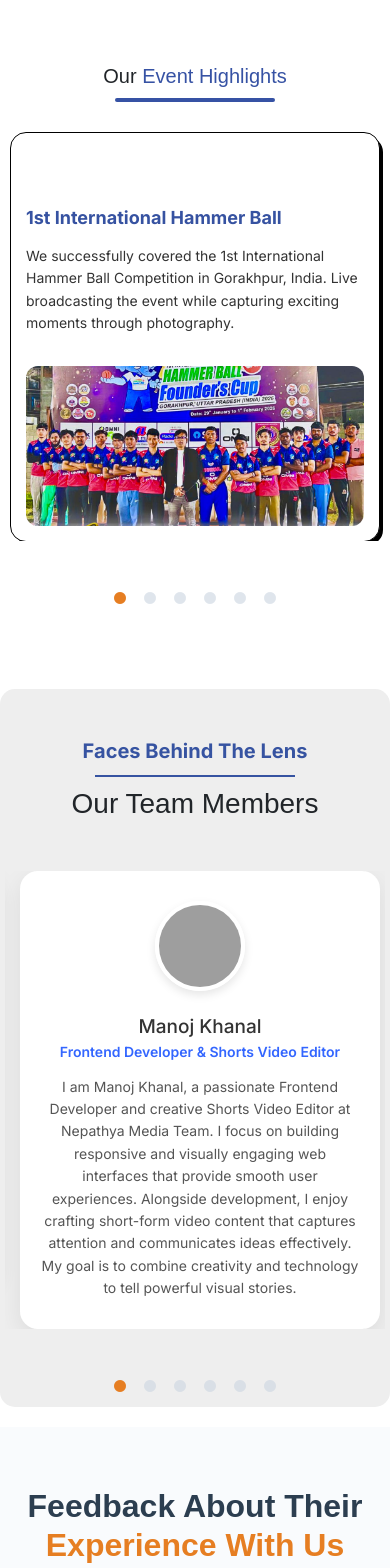
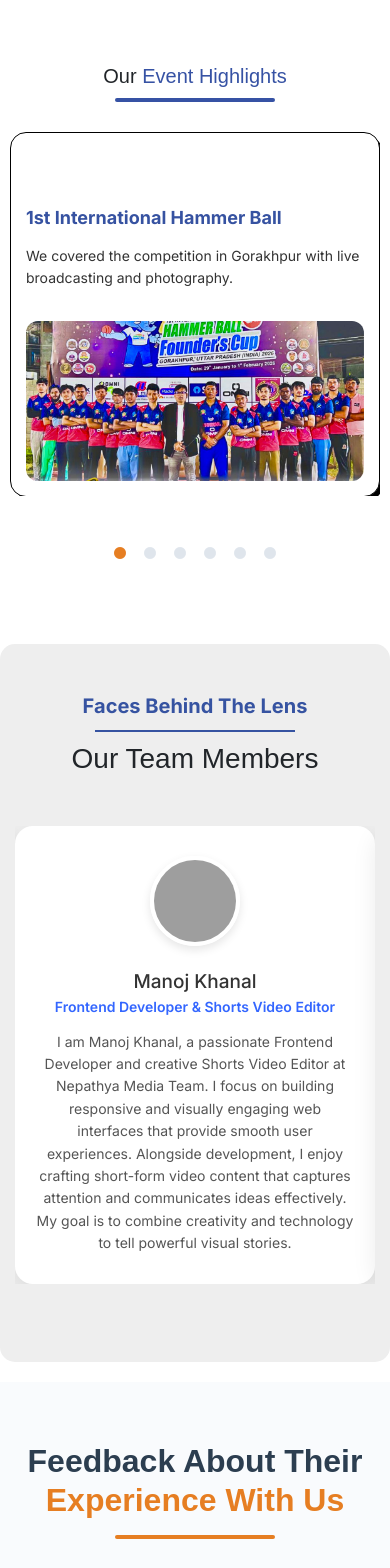
Before and after one commit to Manojxetri/NepathyaMedia, a React (Vite) app: page / in a window 390 px wide. Shown: the part 1900-3468 px from the top of the page. Built offline with nearby package versions, Linux system fonts and the light colour scheme; grey boxes are pictures that could not be loaded; some icons are missing; a web font is replaced by a local one.

Commit message:
event change

```diff
--- a/Components/EventHighlights/EventHighlights.css
+++ b/Components/EventHighlights/EventHighlights.css
@@ -1,9 +1,10 @@
-/* Section Styles */
+/* Section */
 .event-section {
   overflow: hidden;
   padding: 40px 0;
 }
 
+/* Heading */
 .eventText {
   text-align: center;
   margin-top: 60px;
@@ -25,31 +26,32 @@
   border-radius: 4px;
 }
 
-/* Container Fixes */
+/* Container */
 .event-container {
-  width: 95%; /* Increased width for better mobile utility */
+  width: 95%;
   max-width: 1200px;
   margin: auto;
   padding-bottom: 80px;
+  overflow: hidden;
 }
 
-/* React Slick Specific Overrides - Prevents Overlapping */
+/* Slick Fix */
 .slick-slider {
-  position: relative;
+  width: 100%;
 }
 
 .slick-list {
   overflow: hidden;
-  margin: 0 -10px; /* Counteracts the padding on slides */
+  margin: 0 -10px;
 }
 
 .slick-track {
   display: flex !important;
-  align-items: stretch; /* Makes all cards in a row equal height */
+  align-items: stretch;
 }
 
 .slick-slide {
-  padding: 0 10px; /* Space between cards */
+  padding: 0 10px;
   height: inherit !important;
 }
 
@@ -58,7 +60,13 @@
   display: flex;
 }
 
-/* Dots Styling */
+/* Slide Wrapper */
+.slide-wrap {
+  width: 100%;
+  box-sizing: border-box;
+}
+
+/* Dots */
 .slick-dots {
   bottom: -35px;
 }
@@ -72,8 +80,10 @@
   color: #3652a4;
 }
 
-/* Mobile Adjustments */
+/* ================= MOBILE FIX ================= */
+
 @media (max-width: 768px) {
+
   .eventText {
     font-size: 24px;
     margin-top: 40px;
@@ -86,10 +96,32 @@
 
   .event-container {
     width: 100%;
-    padding: 0 10px 60px 10px;
+    padding: 0 10px 60px;
+  }
+
+  /* 🔥 FORCE ONLY ONE CARD */
+  .slick-slide {
+    width: 100% !important;
+    padding: 0 !important;
+  }
+
+  .slick-list {
+    margin: 0 !important;
+  }
+
+  .slide-wrap {
+    width: 100% !important;
+    padding: 0;
+  }
+
+  /* Card full width */
+  .eventstyle {
+    width: 100% !important;
+    max-width: 100% !important;
   }
 }
 
+/* Small Devices */
 @media (max-width: 480px) {
   .eventText {
     font-size: 20px;
--- a/Components/EventHighlights/EventHighlights.jsx
+++ b/Components/EventHighlights/EventHighlights.jsx
@@ -3,8 +3,6 @@ import "./EventHighlights.css";
 import EventCard from "./EventCard";
 import { Icon } from "@iconify/react";
 import Slider from "react-slick";
-import "slick-carousel/slick/slick.css";
-import "slick-carousel/slick/slick-theme.css";
 
 const EventHighlights = () => {
 
@@ -15,24 +13,64 @@ const settings = {
     slidesToShow: 3,
     slidesToScroll: 1,
     arrows: false,
-  autoplay: false,
-  adaptiveHeight: true, // Add this
     responsive: [
       {
         breakpoint: 1024,
         settings: {
-        slidesToShow: 2,
+          slidesToShow: 2
         }
       },
       {
-      breakpoint: 768, // Standard mobile breakpoint
+        breakpoint: 768,
         settings: {
-        slidesToShow: 1,
-        centerMode: false, // Ensure it doesn't try to show partial side cards
+          slidesToShow: 1,   // ✅ ONLY ONE CARD
+          slidesToScroll: 1,
+          centerMode: false,
+          variableWidth: false,
+          adaptiveHeight: true
         }
       }
     ]
   };
+
+  const events = [
+    {
+      icon: <Icon icon="mdi:cricket" />,
+      heading: "1st International Hammer Ball",
+      msg: "We covered the competition in Gorakhpur with live broadcasting and photography.",
+      photo: "/images/EventPhotos/span6.jpg"
+    },
+    {
+      icon: <Icon icon="jam:backward" />,
+      heading: "Pabson Dance Competition",
+      msg: "Captured performances, energy and creativity.",
+      photo: "/images/EventPhotos/span4.png"
+    },
+    {
+      icon: <Icon icon="mdi:cricket" />,
+      heading: "Tilottama Cricket League",
+      msg: "Live streamed the full league and moments.",
+      photo: "/images/EventPhotos/span5.jpg"
+    },
+    {
+      icon: <Icon icon="solar:podcast-bold" />,
+      heading: "Our Podcast",
+      msg: "Discussion on startups and innovation.",
+      photo: "/images/EventPhotos/span.png"
+    },
+    {
+      icon: <Icon icon="cib:hackster" />,
+      heading: "Nepathon",
+      msg: "Supported innovation with media coverage.",
+      photo: "/images/EventPhotos/span2.png"
+    },
+    {
+      icon: <Icon icon="jam:calendar" />,
+      heading: "Annual Function",
+      msg: "Captured performances and celebrations.",
+      photo: "/images/EventPhotos/span3.png"
+    }
+  ];
 
   return (
     <div className="event-section">
@@ -44,53 +82,16 @@ const settings = {
       <div className="eventLine"></div>
 
       <div className="event-container">
+
         <Slider {...settings}>
+          {events.map((item, i) => (
+            <div className="slide-wrap" key={i}>
+              <EventCard {...item} />
+            </div>
+          ))}
+        </Slider>
 
-          <EventCard
-            icon={<Icon icon="mdi:cricket" width="24" />}
-            heading="1st International Hammer Ball"
-            msg="We successfully covered the 1st International Hammer Ball Competition in Gorakhpur, India. Live broadcasting the event while capturing exciting moments through photography."
-            photo="/images/EventPhotos/span6.jpg"
-          />
-
-          <EventCard
-            icon={<Icon icon="jam:backward" />}
-            heading="Pabson Dance Competition"
-            msg="We successfully managed media coverage for the Pabson Dance Competition highlighting performances, excitement and memorable moments."
-            photo="/images/EventPhotos/span4.png"
-          />
-
-          <EventCard
-            icon={<Icon icon="mdi:cricket" width="24" />}
-            heading="Tilottama Cricket League"
-            msg="Our team successfully covered the Tilottama Cricket League with full live streaming and event photography."
-            photo="/images/EventPhotos/span5.jpg"
-          />
-
-          <EventCard
-            icon={<Icon icon="solar:podcast-bold" />}
-            heading="Our Podcast"
-            msg="An engaging podcast with CTO & Founder Saroj Dahal exploring innovation, startups and leadership."
-            photo="/images/EventPhotos/span.png"
-          />
-
-          <EventCard
-            icon={<Icon icon="cib:hackster" />}
-            heading="Nepathon by Fusion Stack"
-            msg="Nepathya Media proudly supported Nepathon organized by Fusion Stack with creative coverage and promotion."
-            photo="/images/EventPhotos/span2.png"
-          />
-
-          <EventCard
-            icon={<Icon icon="jam:calendar" />}
-            heading="Nepathya Annual Function"
-            msg="Nepathya Media captured highlights of the Nepathya Annual Function showcasing performances and awards."
-            photo="/images/EventPhotos/span3.png"
-          />
-
-        </Slider>
       </div>
-
     </div>
   );
 };
--- a/Components/TeamMembers/Team.css
+++ b/Components/TeamMembers/Team.css
@@ -1,14 +1,16 @@
 @import url("https://fonts.googleapis.com/css2?family=ABeeZee&display=swap");
 
+/* ================= SECTION ================= */
 .TeamCard {
   background: #eeeeee;
   border-radius: 15px;
-  padding: 80px 20px; /* Reduced top padding for better mobile feel */
+  padding: 80px 20px;
   max-width: 1200px;
   margin: 40px auto;
   overflow: hidden;
 }
 
+/* ================= HEADINGS ================= */
 .team-headings {
   text-align: center;
   margin-bottom: 50px;
@@ -33,13 +35,13 @@
   margin: 12px auto 0;
 }
 
-/* Background watermark text */
+/* Background watermark */
 .members {
   position: absolute;
   top: -50%;
   left: 50%;
   transform: translateX(-50%);
-  opacity: .05;
+  opacity: 0.05;
   white-space: nowrap;
   pointer-events: none;
 }
@@ -49,10 +51,20 @@
   font-family: "ABeeZee";
 }
 
-/* Slider & Card Layout */
+/* ================= SLIDER ================= */
+
 .team-wrapper {
   width: 100%;
   margin: auto;
+  overflow: hidden;
+}
+
+.slick-slider {
+  width: 100%;
+}
+
+.slick-list {
+  overflow: hidden;
 }
 
 .slick-track {
@@ -60,18 +72,22 @@
   align-items: stretch;
 }
 
+/* Each slide */
 .slick-slide {
   padding: 20px 10px;
-  height: inherit !important;
   display: flex !important;
   justify-content: center;
+  height: inherit !important;
 }
 
+/* Wrapper inside slide */
 .slide-item {
   width: 100%;
   display: flex;
   justify-content: center;
 }
+
+/* ================= CARD ================= */
 
 .team-card {
   background: #fff;
@@ -81,21 +97,25 @@
   width: 100%;
   max-width: 350px;
   box-shadow: 0 8px 25px rgba(0,0,0,.08);
-  transition: all .4s ease;
+  transition: all 0.4s ease;
+
   display: flex;
   flex-direction: column;
   align-items: center;
-  /* Active/Inactive state for Desktop centerMode */
-  opacity: .5;
-  transform: scale(.85);
+
+  /* Desktop centerMode effect */
+  opacity: 0.5;
+  transform: scale(0.85);
 }
 
+/* Active center card */
 .slick-center .team-card {
   opacity: 1;
   transform: scale(1);
 }
 
-/* Image styling */
+/* ================= IMAGE ================= */
+
 .team-avatar {
   width: 110px;
   height: 110px;
@@ -106,11 +126,12 @@
   box-shadow: 0 4px 10px rgba(0,0,0,0.1);
 }
 
-/* Fixed the Overlap: Removed negative margins */
+/* ================= TEXT ================= */
+
 .team-card h3 {
   font-size: 22px;
   color: #333;
-  margin: 10px 0 5px 0; /* Reset margins */
+  margin: 10px 0 5px 0;
 }
 
 .team-card h5 {
@@ -123,12 +144,13 @@
 .team-card p {
   font-size: 14px;
   line-height: 1.6;
-  text-align: center; /* Changed from justify for better mobile readability */
+  text-align: center;
   color: #555;
   margin: 0;
 }
 
-/* Arrows */
+/* ================= ARROWS ================= */
+
 .custom-arrow {
   position: absolute;
   top: 50%;
@@ -140,36 +162,76 @@
   transition: 0.3s;
 }
 
-.prev-arrow { left: -5px; }
-.next-arrow { right: -5px; }
+.prev-arrow {
+  left: -5px;
+}
 
-/* Responsive Media Queries */
-@media(max-width: 768px) {
+.next-arrow {
+  right: -5px;
+}
+
+/* ================= DOTS ================= */
+
+.slick-dots li button:before {
+  font-size: 10px;
+  color: #3653a1;
+}
+
+/* ================= MOBILE FIX ================= */
+
+@media (max-width: 768px) {
+
   .TeamCard {
     padding: 50px 15px;
     margin: 20px auto;
   }
 
-  .TeamCard h1 { font-size: 28px; }
-  .members { display: none; }
-
-  .team-card {
-    opacity: 1;
-    transform: scale(1);
-    max-width: 100%;
-    margin: 0 5px;
+  .TeamCard h1 {
+    font-size: 28px;
   }
 
-  /* Dots instead of arrows on mobile */
-  .slick-dots li button:before {
-    color: #3653a1;
+  /* Remove watermark */
+  .members {
+    display: none;
   }
+
+  /* 🔥 FORCE SINGLE CARD */
+  .slick-slide {
+    width: 100% !important;
+    padding: 10px 0 !important;
+  }
+
+  .slide-item {
+    width: 100% !important;
+  }
+
+  /* 🔥 REMOVE DESKTOP EFFECT */
+  .team-card {
+    opacity: 1 !important;
+    transform: scale(1) !important;
+    max-width: 100% !important;
+  }
+
+  .team-wrapper {
+    overflow: hidden;
+  }
+
+  /* Dots visible */
+  /* .slick-dots {
+    bottom: -25px;
+  } */
 }
 
-@media(max-width: 480px) {
+/* ================= SMALL DEVICES ================= */
+
+@media (max-width: 480px) {
+
   .team-avatar {
     width: 90px;
     height: 90px;
   }
-  .team-card h3 { font-size: 19px; }
+
+  .team-card h3 {
+    font-size: 19px;
+  }
 }
```
Also changed, not shown: 1 other file (tests, documents, lock files or other folders). Lines whose indentation alone changed are shown as unchanged.
